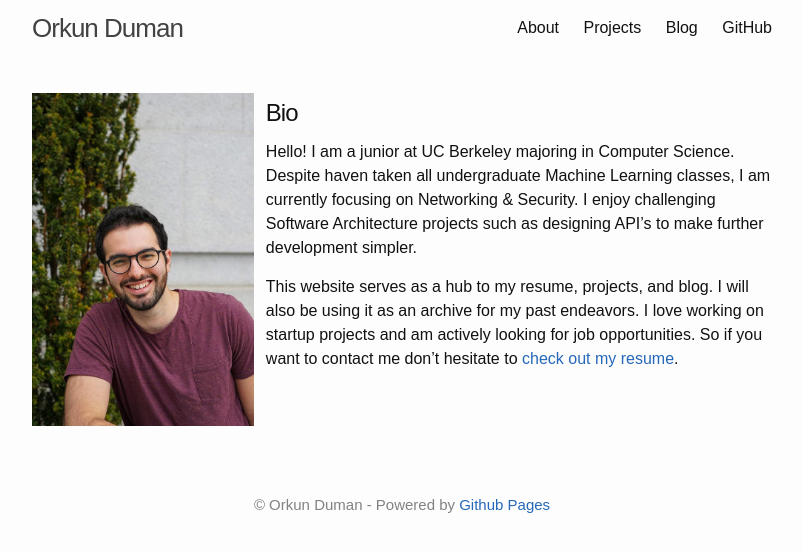
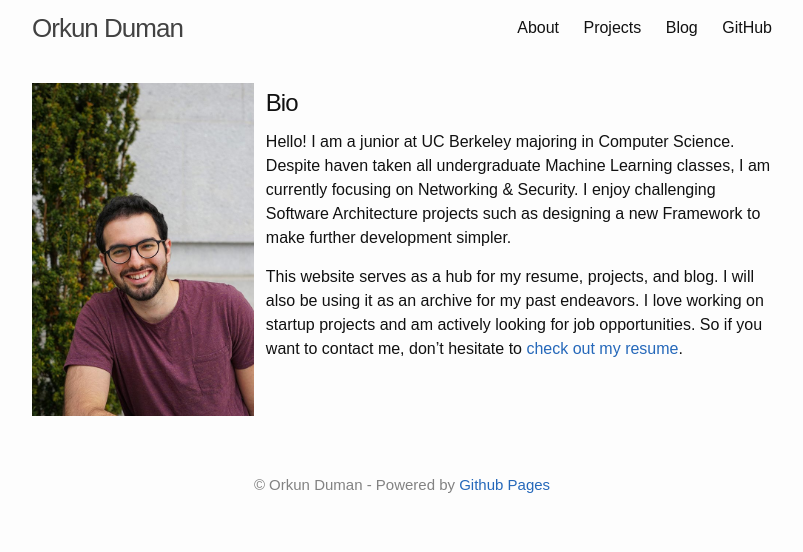
Before and after one commit to orkun1675/orkun1675.github.io, a Jekyll site: the page built from about.md, in a window 1280 px wide. Shown: the top 552 px of the page, without its empty margins (238-1041 px from the left). Built offline with Jekyll 4.4.1, drawn with Linux system fonts in a browser that asks for light colours.

Commit message:
fix spacing and some typos

```diff
--- a/_sass/whiteglass/_layout.scss
+++ b/_sass/whiteglass/_layout.scss
@@ -66,7 +66,7 @@
  * Page content
  */
 .page-content {
-  padding: $spacing-unit 0;
+  padding: 20px 0;
 }
 
 .page-heading {
@@ -224,6 +224,7 @@
   .col {
     margin: 5% 0 1% 0%;
   }
+  .col:first-child { margin-top: 0; }
 }
 
 @include media-query($on-laptop) {
--- a/about.md
+++ b/about.md
@@ -4,6 +4,6 @@ permalink: /
 picture: profile.jpg
 ---
 
-Hello! I am a junior at UC Berkeley majoring in Computer Science. Despite haven taken all undergraduate Machine Learning classes, I am currently focusing on Networking & Security. I enjoy challenging Software Architecture projects such as designing API's to make further development simpler.
+Hello! I am a junior at UC Berkeley majoring in Computer Science. Despite haven taken all undergraduate Machine Learning classes, I am currently focusing on Networking & Security. I enjoy challenging Software Architecture projects such as designing a new Framework to make further development simpler.
 
-This website serves as a hub to my resume, projects, and blog. I will also be using it as an archive for my past endeavors. I love working on startup projects and am actively looking for job opportunities. So if you want to contact me don't hesitate to [check out my resume](/assets/Orkun Duman - Resume.pdf).
+This website serves as a hub for my resume, projects, and blog. I will also be using it as an archive for my past endeavors. I love working on startup projects and am actively looking for job opportunities. So if you want to contact me, don't hesitate to [check out my resume](/assets/Orkun Duman - Resume.pdf).
```
Also changed, not shown: projects.md (+3 -0 lines).
